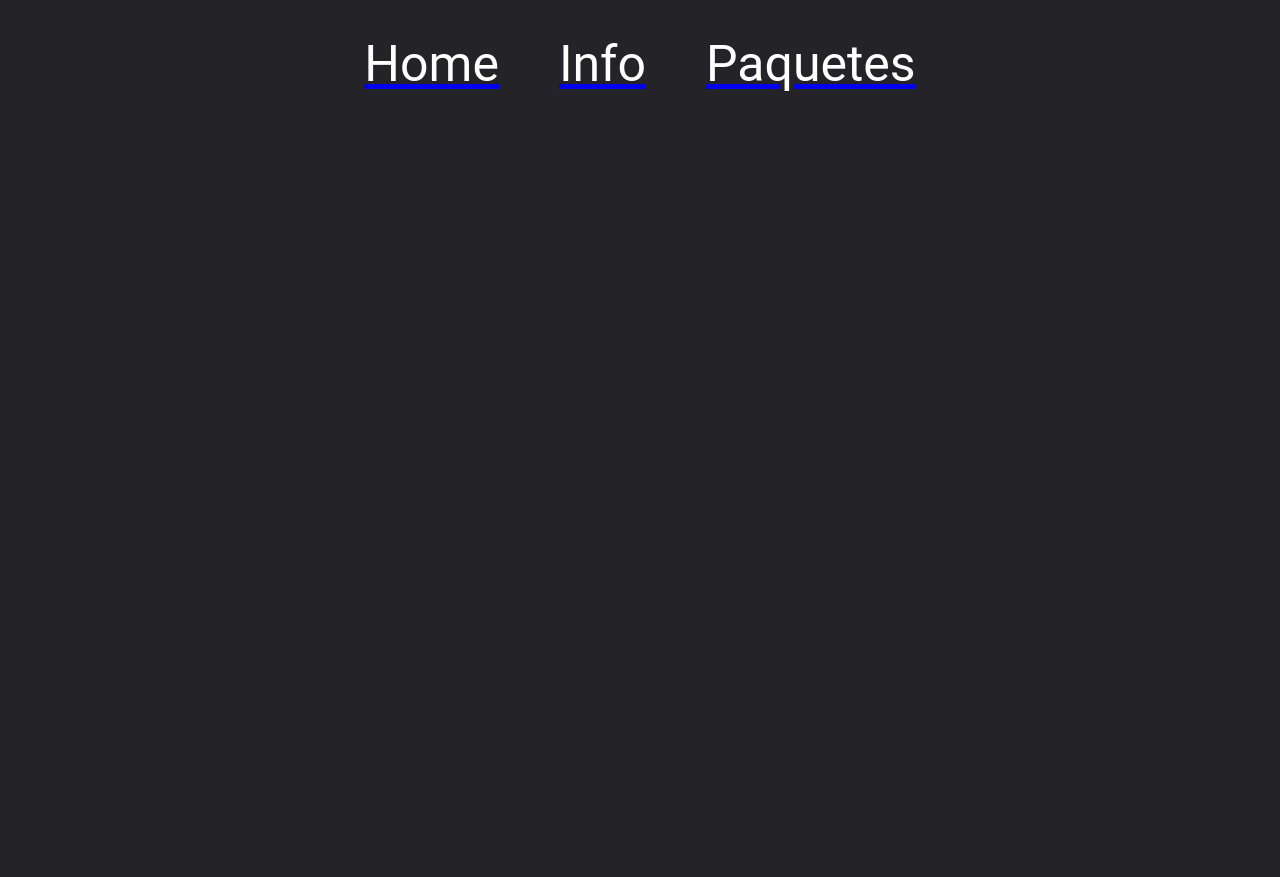
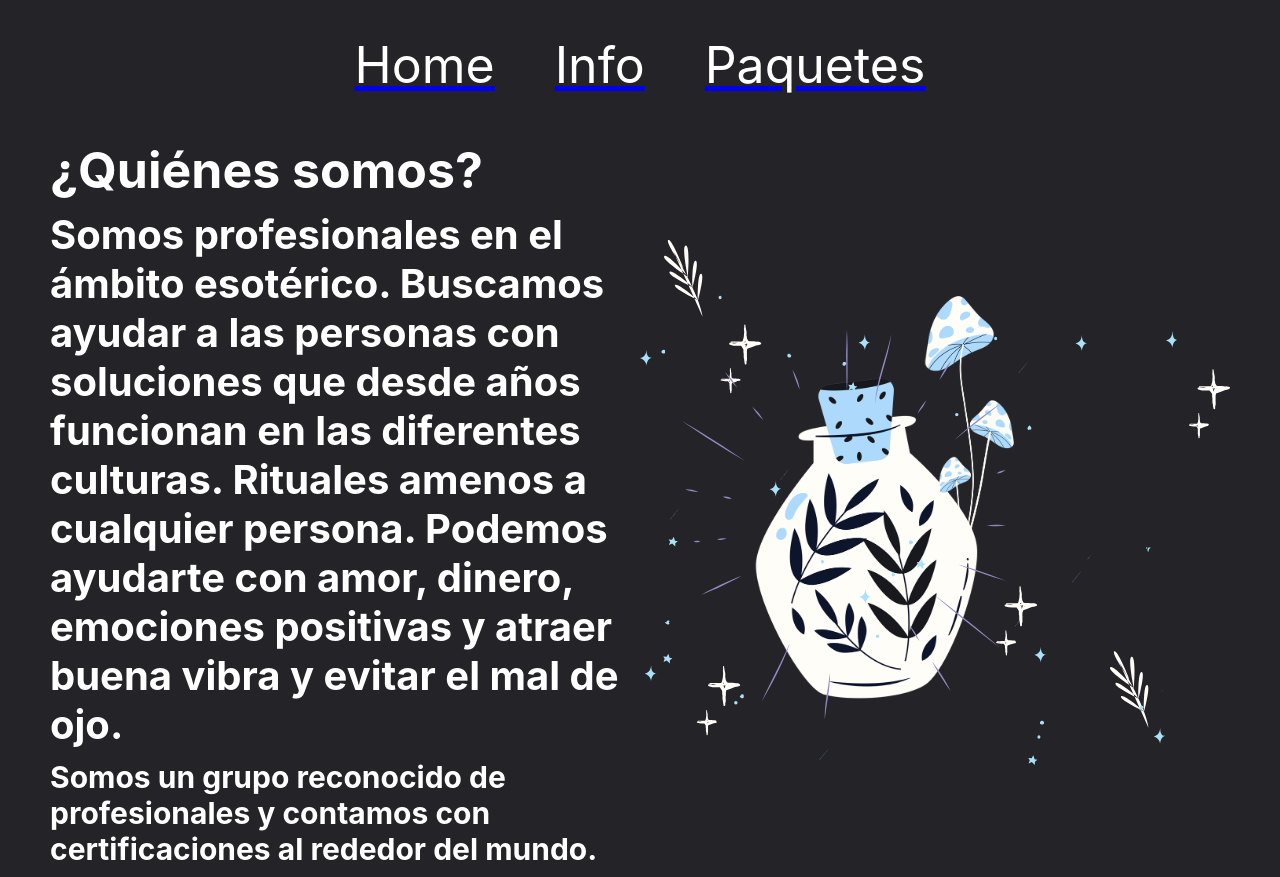
Before and after one commit to AlbertoNM/vaxa, a React (Create React App) app: page /vaxa/sobre-nosotros in a window 1280 px wide. Before the commit this address had no page. Before the commit the page ends 800 px from the top, so only its background shows below. Built offline with nearby package versions, Linux system fonts and the light colour scheme.

Commit message:
SPA change, font change

```diff
--- a/package.json
+++ b/package.json
@@ -42,5 +42,5 @@
   "devDependencies": {
     "gh-pages": "^3.2.3"
   },
-	"homepage": "https://albertonm.github.io/tarot/"
+	"homepage": "https://albertonm.github.io/vaxa/"
 }
--- a/src/App.css
+++ b/src/App.css
@@ -11,7 +11,7 @@
 
 	.section {
 		width: 100%;
-		font-family: Roboto;
+		font-family: var(--mainFont);
 	}
 
 	.section__title {
@@ -21,13 +21,13 @@
 
 	.section__subtitle {
 		font-size: 3rem;
-		font-family: Roboto;
+		font-family: var(--mainFont);
 		margin: 1rem 0;
 	}
 
 	.section__paragraph {
 		font-size: 2rem;
-		font-family: roboto-serif;
+		font-family: var(--mainFont);
 		margin: 1rem 0;
 	}
 
--- a/src/components/Navar/Navar.css
+++ b/src/components/Navar/Navar.css
@@ -17,7 +17,7 @@
 	}
 
 	.links {
-		font-family: Roboto;
+		font-family: var(--mainFont);
 		color: white;
 		font-size: 2.5rem;
 		margin: 0rem 1rem;
--- a/src/components/Navar/Navar.jsx
+++ b/src/components/Navar/Navar.jsx
@@ -6,13 +6,13 @@ function Navar() {
 	return(
 		<nav className="Navar">
 			<ul className="Navar__ul">
-				<Link to='/'>
+				<Link to='/vaxa/'>
 					<li className="links">Home</li>
 				</Link>
-				<Link to='/sobre-nosotros' >
+				<Link to='/vaxa/sobre-nosotros' >
 					<li className="links">Info</li>
 				</Link>
-				<Link to='/paquetes' >
+				<Link to='/vaxa/paquetes' >
 					<li className="links">Paquetes</li>
 				</Link>
 			</ul>
--- a/src/components/home/Container/Container.jsx
+++ b/src/components/home/Container/Container.jsx
@@ -9,9 +9,9 @@ function Container() {
 	return(
 		<div className="Container animate__animated animate__bounceInUp">
 			<Routes>
-					<Route path="/" element={<MainText/>} />
-					<Route path="/sobre-nosotros" element={<AboutUs/>} />
-					<Route path="/paquetes" element={<Buys/>} />
+					<Route path="/vaxa/" element={<MainText/>} />
+					<Route path="/vaxa/sobre-nosotros" element={<AboutUs/>} />
+					<Route path="/vaxa/paquetes" element={<Buys/>} />
 			</Routes>
 		</div>
 	);
--- a/src/index.css
+++ b/src/index.css
@@ -3,6 +3,7 @@
 	--blue:#b6ebf9;
 	--purple:#8e87c1;
 	--green:#cffcee;
+	--mainFont: -apple-system, BlinkMacSystemFont, 'Segoe UI', Roboto, Oxygen, Ubuntu, Cantarell, 'Open Sans', 'Helvetica Neue', sans-serif;
 }
 
 * {
```
